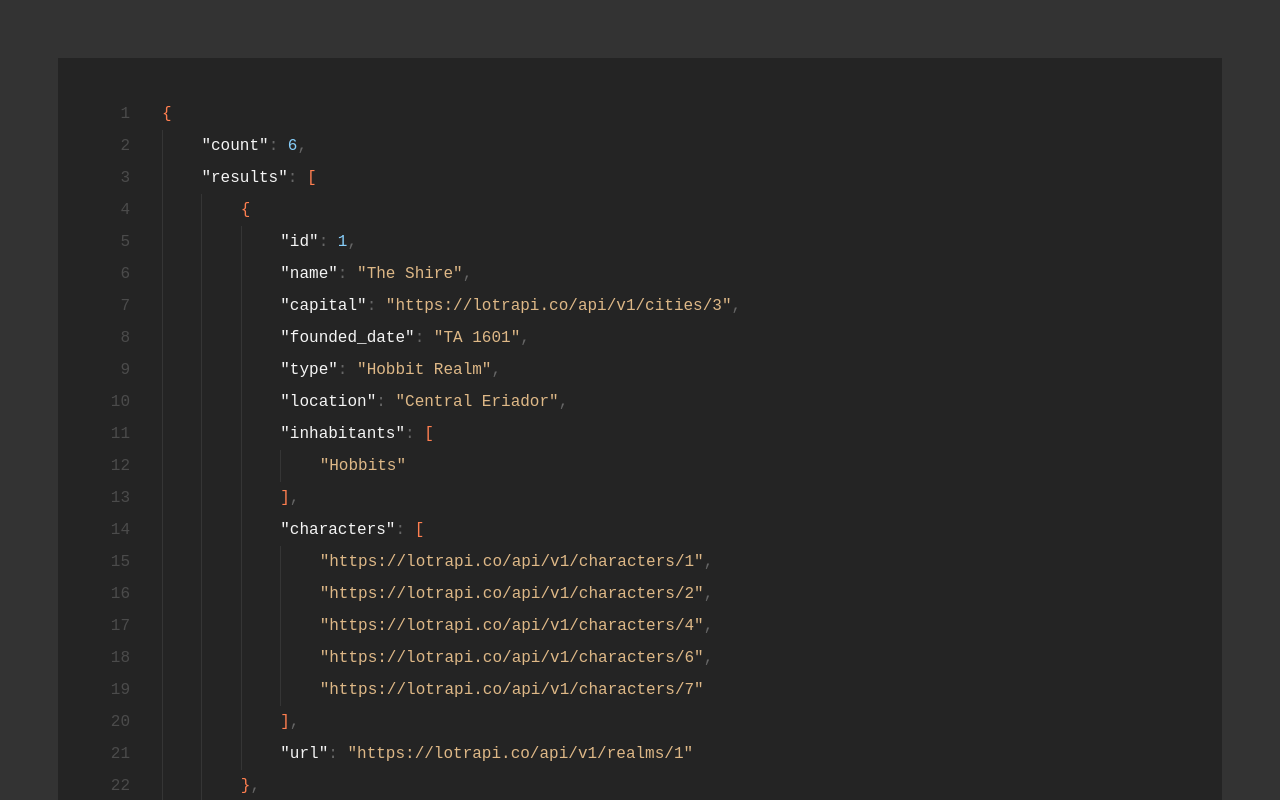
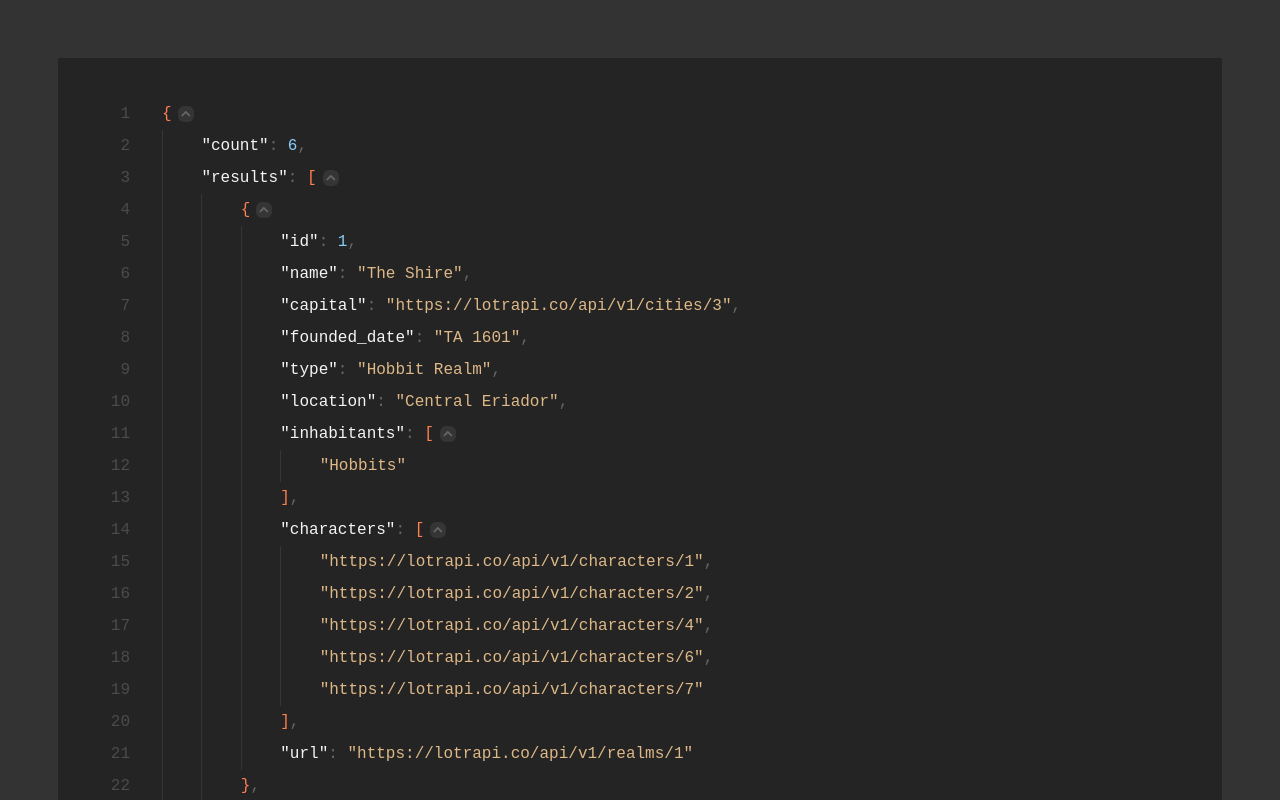
Before and after one commit to sutigit/react-supercharge-json-display, a React (Vite) app: page / in a window 1280 px wide. Shown: the top 800 px of the page. Built offline with nearby package versions, Linux system fonts and the light colour scheme.

Commit message:
add collapse buttons

```diff
--- a/src/SuperJSON/Display.tsx
+++ b/src/SuperJSON/Display.tsx
@@ -1,7 +1,13 @@
 import { useEffect, useState } from 'react'
-import { createElements } from './components/elements'
+import { createJsonRow } from './components/elements'
+import CollapseButton from './components/collapse-button'
 import { Config, defaultOptions } from './lib/config'
 import './styles.css'
+
+interface RowElementData {
+    rowElement: JSX.Element,
+    type: string,
+}
 
 export default function SJDisplay(
     {
@@ -16,7 +22,7 @@ export default function SJDisplay(
 
     const [config, setConfig] = useState<Config>(defaultOptions)
     const [focusedRow, setFocusedRow] = useState<number | null>(null)
-    const [rowElements, setRowElements] = useState<JSX.Element[]>([])
+    const [rowElementData, setRowElementData] = useState<RowElementData[]>([])
 
     useEffect(() => {
         if (options) {
@@ -26,7 +32,7 @@ export default function SJDisplay(
             })
         }
 
-        setRowElements(createElements(json, config))
+        setRowElementData(createJsonRow(json, config))
     }, [options])
 
     return (
@@ -40,7 +46,7 @@ export default function SJDisplay(
                 fontWeight: config.text.fontWeight,
             }}>
 
-            {rowElements.map((element, i) => {
+            {rowElementData.map(({ rowElement, type }, i) => {
                 return (
                     <div
                         key={i}
@@ -64,10 +70,16 @@ export default function SJDisplay(
                         </div>
 
                         {/* Line content */}
-                        {element}
+                        {rowElement}
 
                         {/* Added components */}
-                        <div className='sjd-add-on' style={{ marginLeft: '1rem' }}>
+                        <div className='sjd-add-on' style={{ marginLeft: '6px' }}>
+                            <CollapseButton
+                                visible={type === 'opening-sqbr' || type === 'opening-crlbr'}
+                                color={config.colors.collapseButtonIcon}
+                                bgColor={config.colors.collapseButtonBg}
+                                isCollapsed={false}
+                            />
                             {children}
                         </div>
                     </div>
--- /dev/null
+++ b/src/SuperJSON/components/collapse-button.tsx
@@ -0,0 +1,15 @@
+import ChevronDown from "../icons/chevron-down"
+import ChevronUp from "../icons/chevron-up"
+
+export default function CollapseButton({ visible, color, bgColor, isCollapsed }: { visible: boolean, color: string, bgColor: string, isCollapsed: boolean }): JSX.Element {
+    return (
+        <div
+            style={{
+                visibility: visible ? 'visible' : 'hidden',
+                backgroundColor: bgColor,
+            }}
+            className="sjd-collapse-button">
+            {isCollapsed ? <ChevronDown size={10} color={color} /> : <ChevronUp size={14} color={color} />}
+        </div>
+    )
+}
--- a/src/SuperJSON/components/elements.tsx
+++ b/src/SuperJSON/components/elements.tsx
@@ -1,8 +1,12 @@
 import { Config } from '../lib/config'
 import { isKey, isString, isNumber, isBoolean, isBracket, isComma, isNull, breakString } from '../lib/utils'
 
+interface RowElementData {
+    rowElement: JSX.Element,
+    type: string,
+}
 
-export const createElements = (jsonData: any, config: Config): JSX.Element[] => {
+export const createJsonRow = (jsonData: any, config: Config): RowElementData[] => {
 
     let jsonString = JSON.stringify(jsonData, null, 1)
 
@@ -10,13 +14,18 @@ export const createElements = (jsonData: any, config: Config): JSX.Element[] =>
     try {
         JSON.parse(jsonString)
     } catch (error) {
-        return [<p key="sjd-warning" style={{ color: config.colors.warning }}>Invalid JSON</p>]
+        return [
+            {
+                rowElement: <p key="sjd-warning" style={{ color: config.colors.warning }}>Invalid JSON</p>,
+                type: 'warning',
+            }
+        ]
     }
 
     // Prepare the string
     jsonString = jsonString.trim() + '\n'
 
-    const htmlElements: JSX.Element[] = []
+    const rowElementData: RowElementData[] = []
 
     let depth = 0;
     let stringLine = ''
@@ -31,41 +40,71 @@ export const createElements = (jsonData: any, config: Config): JSX.Element[] =>
         if (currentChar === '\n') {
 
             if (prevChar === ',') {
-                htmlElements.push(createElement(i, stringLine, depth, config))
+
+                const item = {
+                    rowElement: createElement(i, stringLine, depth, config),
+                    type: 'new-line',
+                }
+                rowElementData.push(item)
                 stringLine = ''
                 continue
             }
 
             if (prevChar === '[') {
-                htmlElements.push(createElement(i, stringLine, depth, config))
+
+                const item = {
+                    rowElement: createElement(i, stringLine, depth, config),
+                    type: 'opening-sqbr',
+                }
+                rowElementData.push(item)
                 stringLine = ''
                 depth++
                 continue
             }
 
             if (prevChar === ']') {
-                htmlElements.push(createElement(i, stringLine, depth, config))
+
+                const item = {
+                    rowElement: createElement(i, stringLine, depth, config),
+                    type: 'ending-sqbr',
+                }
+                rowElementData.push(item)
                 stringLine = ''
                 depth--
                 continue
             }
 
             if (prevChar === '{') {
-                htmlElements.push(createElement(i, stringLine, depth, config))
+
+                const item = {
+                    rowElement: createElement(i, stringLine, depth, config),
+                    type: 'opening-crlbr',
+                }
+                rowElementData.push(item)
                 stringLine = ''
                 depth++
                 continue
             }
 
             if (prevChar === '}') {
-                htmlElements.push(createElement(i, stringLine, depth, config))
+
+                const item = {
+                    rowElement: createElement(i, stringLine, depth, config),
+                    type: 'ending-crlbr',
+                }
+                rowElementData.push(item)
                 stringLine = ''
                 depth--
                 continue
             }
 
             if (prevChar !== ',') {
-                htmlElements.push(createElement(i, stringLine, depth, config))
+
+                const item = {
+                    rowElement: createElement(i, stringLine, depth, config),
+                    type: 'neutral',
+                }
+                rowElementData.push(item)
                 stringLine = ''
                 depth--
                 continue
@@ -73,7 +112,7 @@ export const createElements = (jsonData: any, config: Config): JSX.Element[] =>
         }
     }
 
-    return htmlElements
+    return rowElementData
 }
 
 const createElement = (index: number, stringLine: string, depth: number, config: Config): JSX.Element => {
@@ -89,12 +128,9 @@ const createElement = (index: number, stringLine: string, depth: number, config:
             const hlElement =
                 <span
                     key={index}
-                    style={{ color: config.highlightColors.key }}
-                    className='sjd-key'>
+                    style={{ color: config.highlightColors.key }}>
                     {chunk.slice(0, -2)}
-                    <span
-                        style={{ color: config.highlightColors.punctuation }}
-                        className='sjd-punct'>: </span>
+                    <span style={{ color: config.highlightColors.punctuation }}>: </span>
                 </span>;
 
             highlightedElements.push(hlElement);
@@ -105,8 +141,7 @@ const createElement = (index: number, stringLine: string, depth: number, config:
             const hlElement =
                 <span
                     key={index}
-                    style={{ color: config.highlightColors.stringValue }}
-                    className='sjd-string'>
+                    style={{ color: config.highlightColors.stringValue }}>
                     {chunk}
                 </span>;
 
@@ -118,8 +153,7 @@ const createElement = (index: number, stringLine: string, depth: number, config:
             const hlElement =
                 <span
                     key={index}
-                    style={{ color: config.highlightColors.numberValue }}
-                    className='sjd-number'>
+                    style={{ color: config.highlightColors.numberValue }}>
                     {chunk}
                 </span>;
 
@@ -131,8 +165,7 @@ const createElement = (index: number, stringLine: string, depth: number, config:
             const hlElement =
                 <span
                     key={index}
-                    style={{ color: config.highlightColors.booleanValue }}
-                    className='sjd-boolean'>
+                    style={{ color: config.highlightColors.booleanValue }}>
                     {chunk}
                 </span>;
 
@@ -144,8 +177,7 @@ const createElement = (index: number, stringLine: string, depth: number, config:
             const hlElement =
                 <span
                     key={index}
-                    style={{ color: config.highlightColors.bracket }}
-                    className='sjd-bracket'>
+                    style={{ color: config.highlightColors.bracket }}>
                     {chunk}
                 </span>;
 
@@ -157,8 +189,7 @@ const createElement = (index: number, stringLine: string, depth: number, config:
             const hlElement =
                 <span
                     key={index}
-                    style={{ color: config.highlightColors.punctuation }}
-                    className='sjd-punct'>
+                    style={{ color: config.highlightColors.punctuation }}>
                     {chunk}
                 </span>;
 
--- a/src/SuperJSON/icons/chevron-down.tsx
+++ b/src/SuperJSON/icons/chevron-down.tsx
@@ -1,4 +1,4 @@
-export default function ChevronDown(size: number, color: string): JSX.Element {
+export default function ChevronDown({ size, color}: { size: number, color: string }): JSX.Element {
     return (
         <svg width={size} height={size} viewBox="0 0 24 24" fill="none" xmlns="http://www.w3.org/2000/svg">
             <path fillRule="evenodd" clipRule="evenodd" d="M18.5861 8.0858C18.1956 7.69528 17.5624 7.69528 17.1719 8.0858L11.879 13.3787L6.58609 8.0858C6.19556 7.69528 5.5624 7.69528 5.17187 8.0858L4.46477 8.79291C4.07424 9.18343 4.07424 9.8166 4.46477 10.2071L10.8183 16.5607C11.4041 17.1465 12.3539 17.1465 12.9396 16.5607L19.2932 10.2071C19.6837 9.8166 19.6837 9.18343 19.2932 8.79291L18.5861 8.0858Z" fill={color} />
--- a/src/SuperJSON/icons/chevron-up.tsx
+++ b/src/SuperJSON/icons/chevron-up.tsx
@@ -1,4 +1,4 @@
-export default function ChevronUp(size: number, color: string): JSX.Element {
+export default function ChevronUp({ size, color}: { size: number, color: string }): JSX.Element {
     return (
         <svg width={size} height={size} viewBox="0 0 24 24" fill="none" xmlns="http://www.w3.org/2000/svg">
             <path fillRule="evenodd" clipRule="evenodd" d="M5 15.9142C5.39052 16.3047 6.02369 16.3047 6.41421 15.9142L11.7071 10.6213L17 15.9142C17.3905 16.3047 18.0237 16.3047 18.4142 15.9142L19.1213 15.2071C19.5118 14.8166 19.5118 14.1834 19.1213 13.7929L12.7678 7.43934C12.182 6.85355 11.2322 6.85355 10.6464 7.43934L4.29289 13.7929C3.90237 14.1834 3.90237 14.8166 4.29289 15.2071L5 15.9142Z" fill={color} />
--- a/src/SuperJSON/lib/config.ts
+++ b/src/SuperJSON/lib/config.ts
@@ -17,6 +17,8 @@ export interface Config {
         focusedRow: string,
         rowNumber: string,
         indentLines: string,
+        collapseButtonIcon: string,
+        collapseButtonBg: string,
         warning: string,
     },
     highlightColors: {
@@ -49,6 +51,8 @@ export const defaultOptions = {
         focusedRow: 'rgba(255, 255, 255, 0.02)',
         rowNumber: 'rgba(255, 255, 255, 0.18)',
         indentLines: 'rgba(255, 255, 255, 0.08)',
+        collapseButtonIcon: 'rgba(255, 255, 255, 0.24)',
+        collapseButtonBg: 'rgba(255, 255, 255, 0.08)',
         warning: '#FF6347',
     },
     highlightColors: {
--- a/src/SuperJSON/styles.css
+++ b/src/SuperJSON/styles.css
@@ -38,6 +38,16 @@
     gap: 1rem;
 }
 
+.sjd-collapse-button {
+    width: 16px;
+    height: 16px;
+    border-radius: 6px;
+    display: flex;
+    justify-content: center;
+    align-items: center;
+    cursor: pointer;
+}
+
 #super-json-display span {
     white-space: pre-wrap;
     height: 100%;
```
